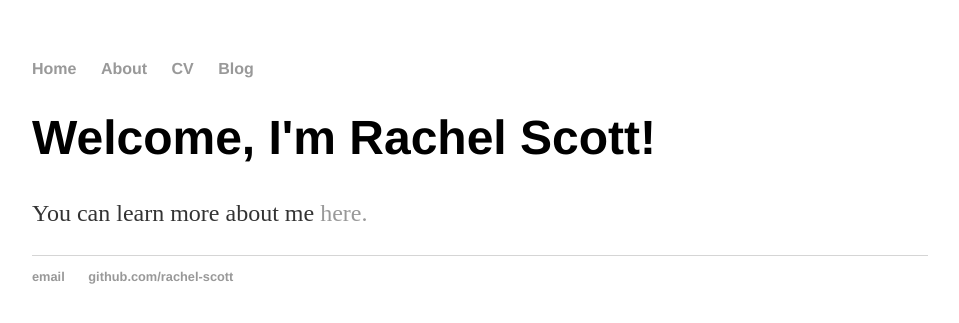
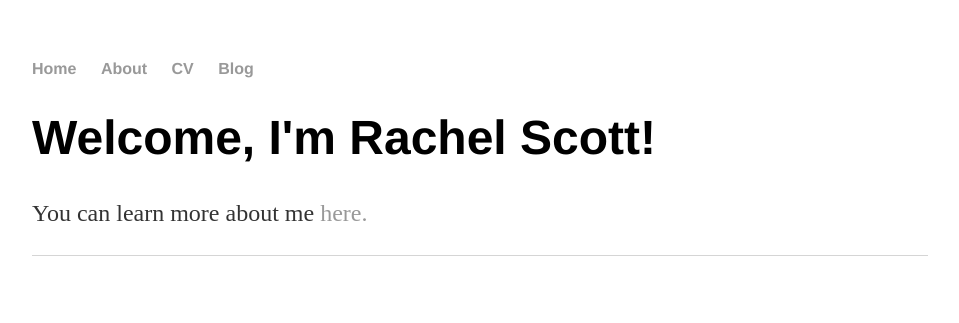
Before and after one commit to rachel-scott/rachel-scott.github.io, a Jekyll site: the page built from index.html, in a window 1280 px wide. Shown: the top 323 px of the page, without its empty margins (160-1119 px from the left). Built offline with Jekyll 4.4.1, drawn with Linux system fonts in a browser that asks for light colours.

Commit message:
Update default.html

```diff
--- a/_layouts/default.html
+++ b/_layouts/default.html
@@ -21,8 +21,7 @@
 			</div><!-- /.container -->
 			<footer>
 	    		<ul>
-	        		<li><a href="mailto:rachel.scott@uwaterloo.ca">email</a></li>
-	        		<li><a href="https://github.com/rachel-scott">github.com/rachel-scott</a></li>
+
 				</ul>
 			</footer>
 		</body>
```
